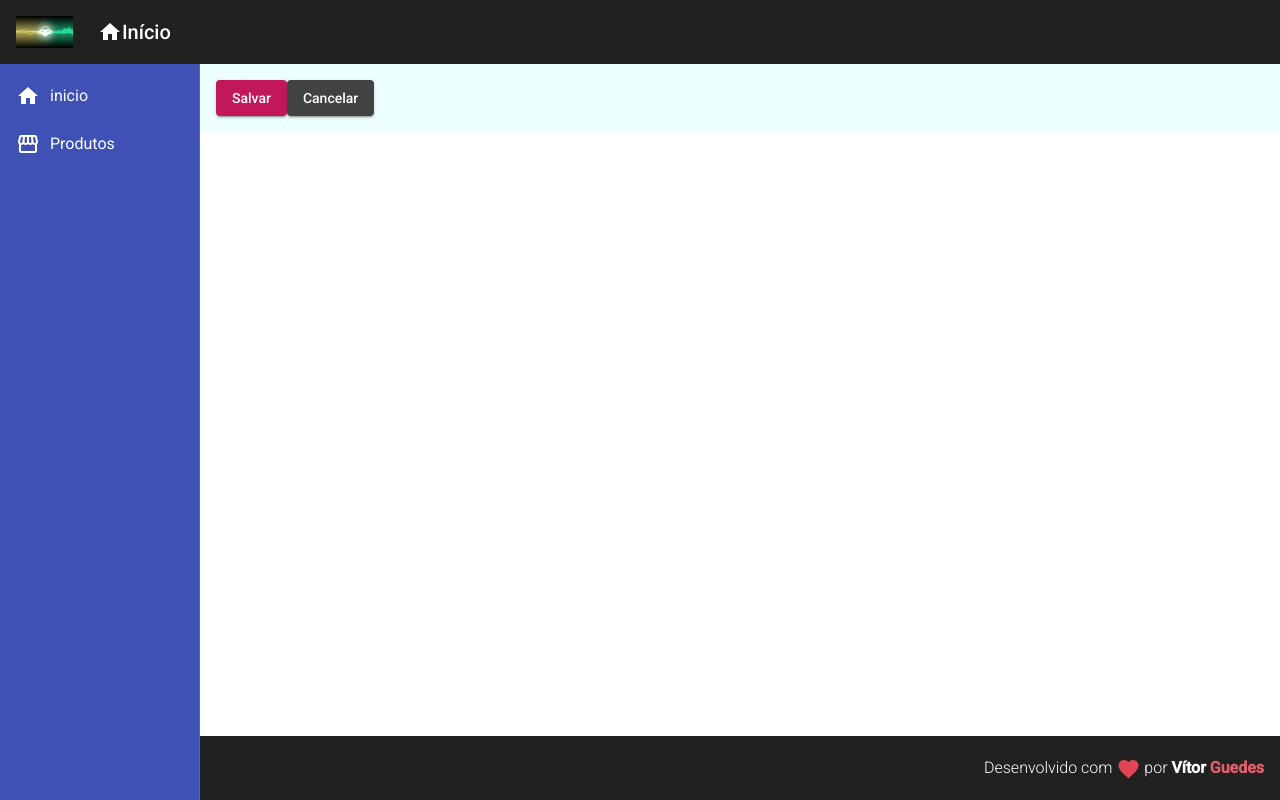
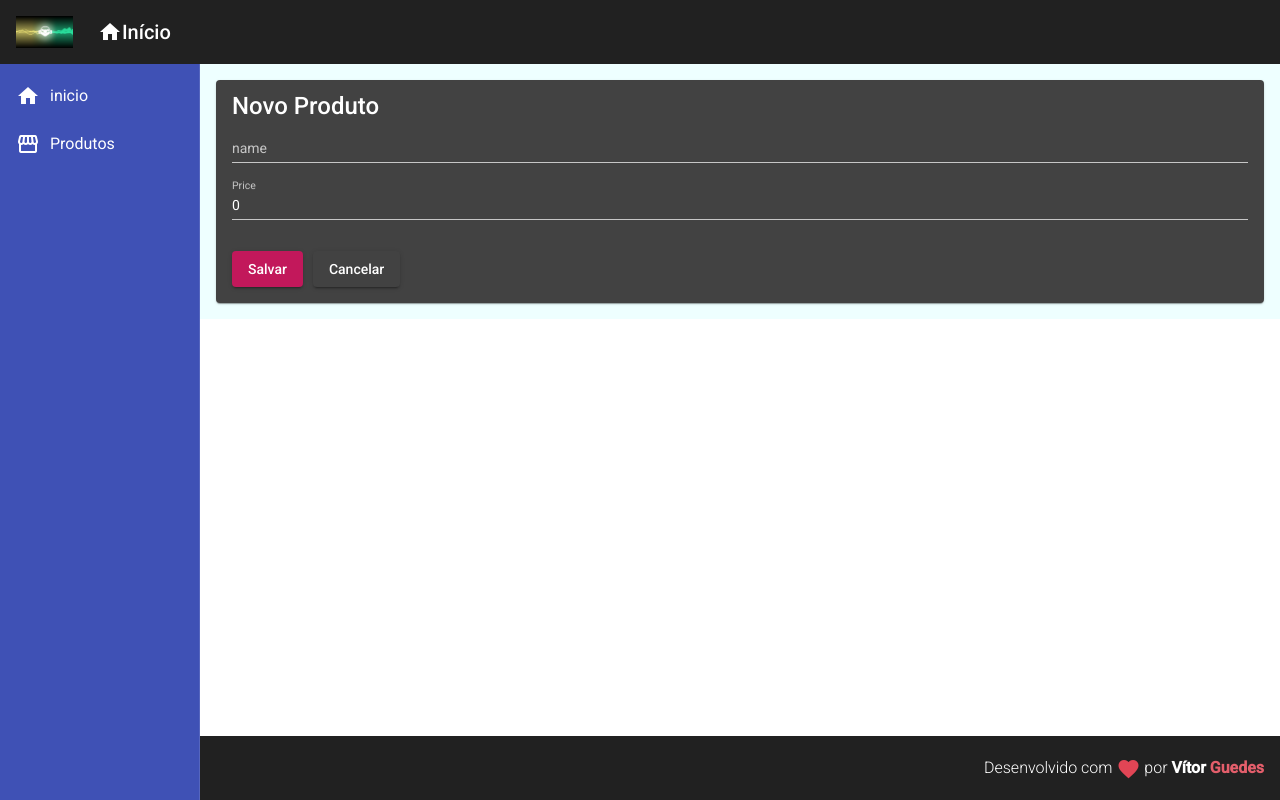
Before and after one commit to vitorjobs/Angular_coderBr, an Angular app in the folder frontend/: page /products/create in a window 1280 px wide. Built offline with nearby package versions, Linux system fonts and the light colour scheme.

Commit message:
:zap: chore: updated form to send data to backend

```diff
--- a/frontend/src/app/components/product/product-create/product-create.component.css
+++ b/frontend/src/app/components/product/product-create/product-create.component.css
@@ -0,0 +1,10 @@
+form {
+  display: flex;
+  flex-direction: column;
+}
+
+button{
+  margin-right: 10px;
+  margin-top: 1em;
+
+}
--- a/frontend/src/app/components/product/product-create/product-create.component.html
+++ b/frontend/src/app/components/product/product-create/product-create.component.html
@@ -1,9 +1,29 @@
-<button
-    mat-raised-button (click)="createProduct()" color="primary">
+<mat-card>
+  <mat-card-title>Novo Produto</mat-card-title>
+  <form>
+    <mat-form-field>
+      <input
+        matInput
+        placeholder="name"
+        [(ngModel)]="product.name"
+        name="name"
+      >
+    </mat-form-field>
+
+    <mat-form-field>
+      <input
+        matInput
+        placeholder="Price"
+        [(ngModel)]="product.price"
+        name="price"
+      >
+    </mat-form-field>
+  </form>
+  <button mat-raised-button (click)="createProduct()" color="primary">
     Salvar
-</button>
+  </button>
 
-<button
-    mat-raised-button (click)="cancel()" color="">
+  <button mat-raised-button (click)="cancel()" color="">
     Cancelar
-</button>
+  </button>
+</mat-card>
--- a/frontend/src/app/components/product/product-create/product-create.component.ts
+++ b/frontend/src/app/components/product/product-create/product-create.component.ts
@@ -11,8 +11,8 @@ import { Product } from '../product.model';
 export class ProductCreateComponent implements OnInit {
 
   product: Product = {
-    name: 'Teste',
-    price: 10.00
+    name: '',
+    price: 0
   }
 
   constructor(
```
Also changed, not shown: frontend/src/app/app.module.ts (+9 -3 lines).
